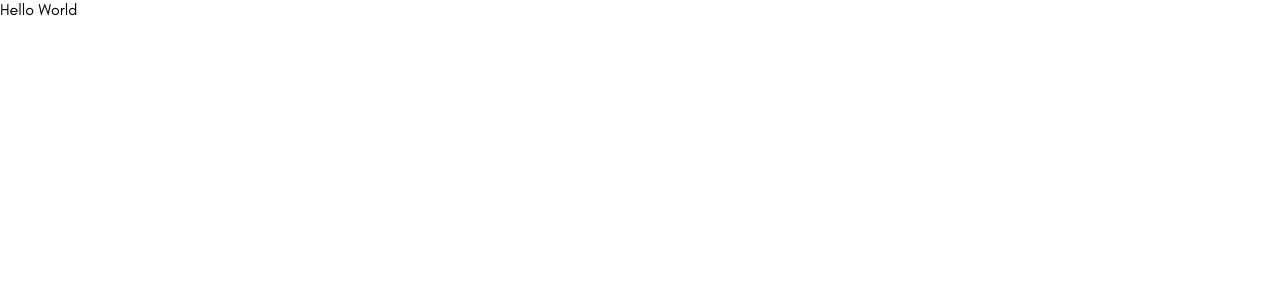
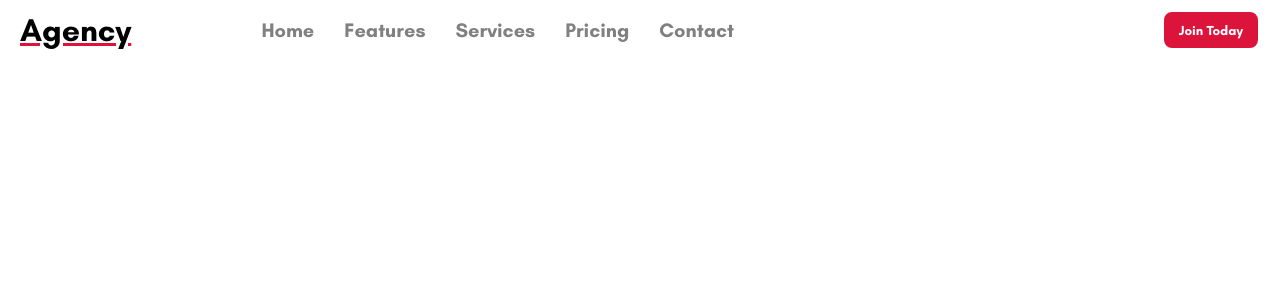
Before and after one commit to IlyaKrapivnoy/react_styeled_website, a React (Create React App) app: page / in a window 1280 px wide. Shown: the top 300 px of the page. Built offline with nearby package versions, Linux system fonts and the light colour scheme.

Commit message:
add Navbar component

```diff
--- a/src/App.js
+++ b/src/App.js
@@ -1,5 +1,16 @@
+import Navbar from './components/Navbar';
+import styled from 'styled-components';
+
+const Container = styled.div`
+    height: 100vh;
+`;
+
 function App() {
-    return <div>Hello World</div>;
+    return (
+        <Container>
+            <Navbar />
+        </Container>
+    );
 }
 
 export default App;
--- /dev/null
+++ b/src/components/Navbar.jsx
@@ -0,0 +1,68 @@
+import styled from 'styled-components';
+
+const Container = styled.div`
+    height: 50px;
+`;
+
+const Wrapper = styled.div`
+    padding: 10px 20px;
+    display: flex;
+    justify-content: space-between;
+    align-items: center;
+`;
+
+const Left = styled.div`
+    width: 60%;
+    display: flex;
+    align-items: center;
+    justify-content: space-between;
+`;
+
+const Logo = styled.h1`
+    font-weight: bold;
+    text-decoration: underline crimson;
+`;
+
+const Menu = styled.ul`
+    display: flex;
+    list-style: none;
+`;
+
+const MenuItem = styled.li`
+    margin-right: 30px;
+    font-weight: bold;
+    font-size: 20px;
+    color: gray;
+`;
+
+const Button = styled.button`
+    border: 2px solid #fff;
+    padding: 10px 15px;
+    background-color: crimson;
+    color: #fff;
+    font-weight: bold;
+    border-radius: 10px;
+    cursor: pointer;
+`;
+
+const Navbar = () => {
+    return (
+        <Container>
+            <Wrapper>
+                <Left>
+                    <Logo>Agency</Logo>
+                    <Menu>
+                        <MenuItem>Home</MenuItem>
+                        <MenuItem>Features</MenuItem>
+                        <MenuItem>Services</MenuItem>
+                        <MenuItem>Pricing</MenuItem>
+                        <MenuItem>Contact</MenuItem>
+                    </Menu>
+                </Left>
+                <Button>Join Today</Button>
+            </Wrapper>
+        </Container>
+    );
+};
+
+export default Navbar;
```
